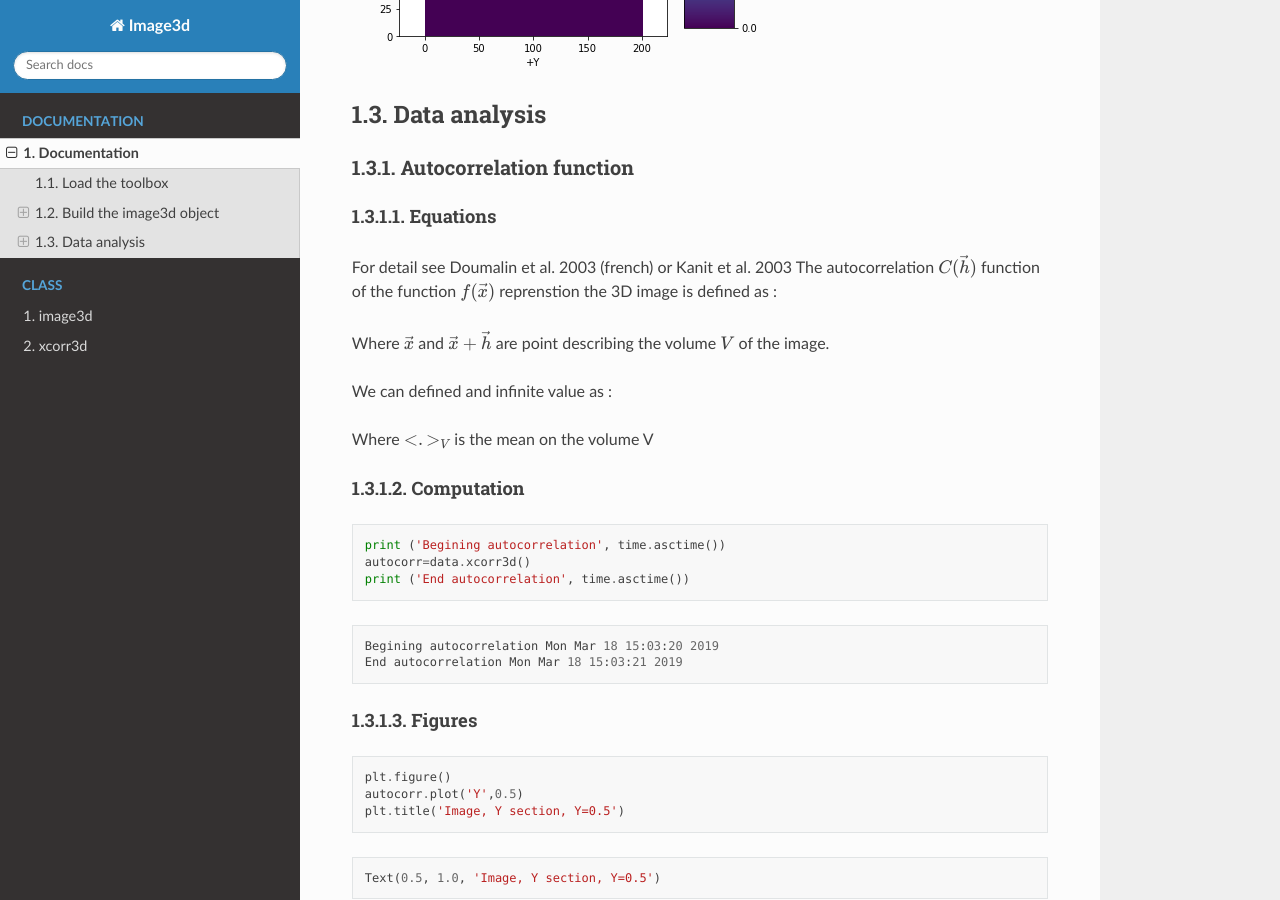
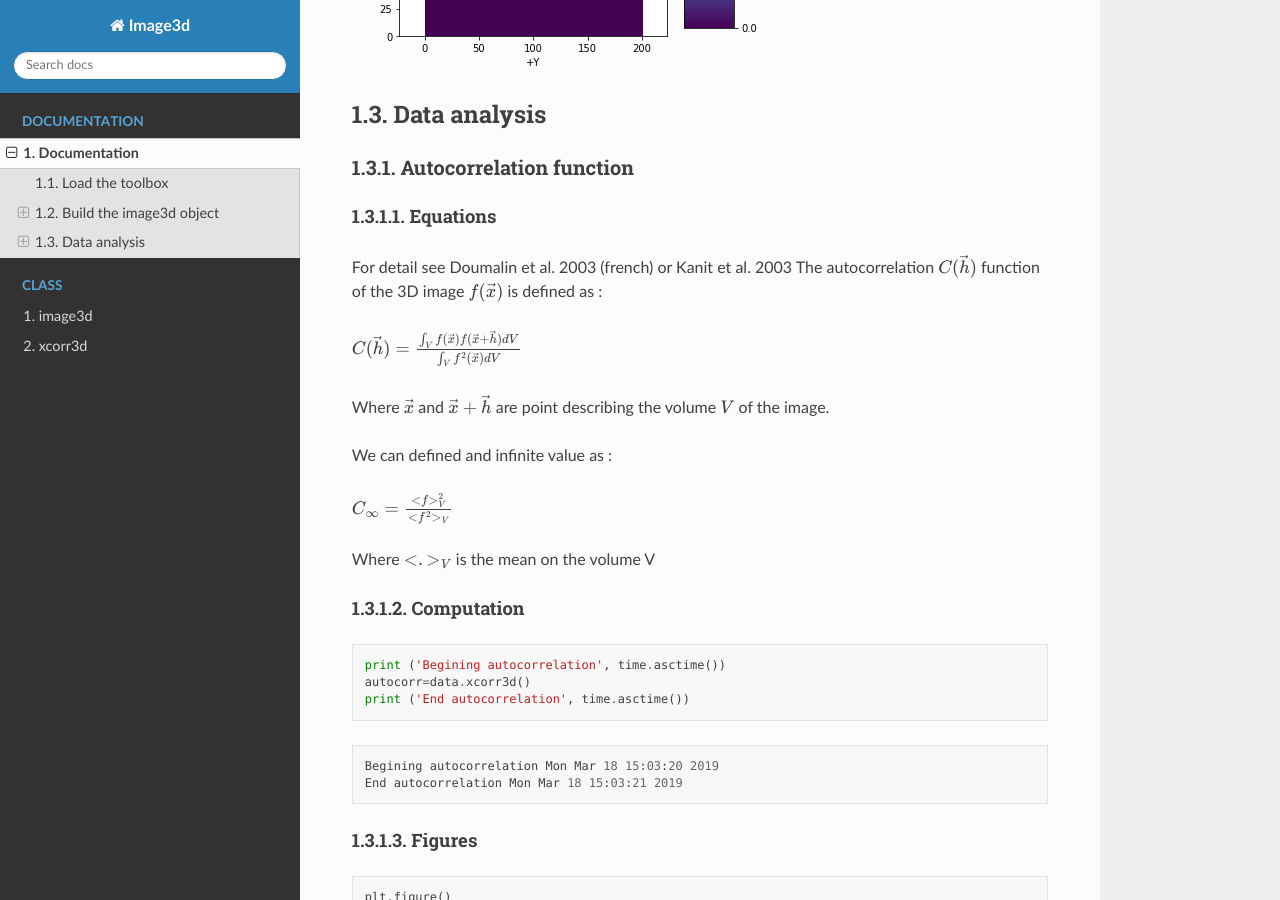
Before and after one commit to ThomasChauve/image3d, a Sphinx documentation site: the page built from docs/source/Documentation/Exemples.rst, in a window 1280 px wide and 900 px high, scrolled down 2659 px. Built offline with Sphinx 7.4.7 and the Read the Docs theme 2.0.0, drawn with Linux system fonts in a browser that asks for light colours; some of the changed text lies outside the part shown.

Commit message:
correction doc

```diff
--- a/docs/source/Documentation/Exemples.rst
+++ b/docs/source/Documentation/Exemples.rst
@@ -136,25 +136,17 @@ Equations
 ^^^^^^^^^
 
 For detail see Doumalin et al. 2003 (french) or Kanit et al. 2003 The
-autocorrelation :math:`C (\vec{h})` function of the function
-:math:`f(\vec{x})` reprenstion the 3D image is defined as :
+autocorrelation :math:`C (\vec{h})` function of the 3D image
+:math:`f(\vec{x})` is defined as :
 
-.. raw:: latex
-
-   \begin{equation}
-   C (\vec{h})=\frac{\int_Vf(\vec{x})f(\vec{x}+\vec{h})dV}{\int_Vf^2(\vec{x})dV}
-   \end{equation}
+:math:`C(\vec{h})=\frac{\int_Vf(\vec{x})f(\vec{x}+\vec{h})dV}{\int_Vf^2(\vec{x})dV}`
 
 Where :math:`\vec{x}` and :math:`\vec{x}+\vec{h}` are point describing
 the volume :math:`V` of the image.
 
 We can defined and infinite value as :
 
-.. raw:: latex
-
-   \begin{equation}
-   C_\infty=\frac{<f>^2_V}{<f^2>_V}
-   \end{equation}
+:math:`C_\infty=\frac{<f>^2_V}{<f^2>_V}`
 
 Where :math:`<.>_V` is the mean on the volume V
 
@@ -244,19 +236,11 @@ direction :math:`\vec{v}`.
 2) Autocorrelation length : integrale definition :math:`\lambda_{p2}`
 ^^^^^^^^^^^^^^^^^^^^^^^^^^^^^^^^^^^^^^^^^^^^^^^^^^^^^^^^^^^^^^^^^^^^^
 
-.. raw:: latex
-
-   \begin{equation}
-   \lambda_{p2}=\int_0^\infty (C_{\vec{v}}(r)-C_\infty) dr
-   \end{equation}
+:math:`\lambda_{p2}=\int_0^\infty (C_{\vec{v}}(r)-C_\infty) dr`
 
 In practice it is compute as :
 
-.. raw:: latex
-
-   \begin{equation}
-   \lambda_{p2}=\int_0^{X_{0,p}} (C_{\vec{v}}(r)-C_\infty) dr
-   \end{equation}
+:math:`\lambda_{p2}=\int_0^{X_{0,p}} (C_{\vec{v}}(r)-C_\infty) dr`
 
 Where :math:`X_{0,p}` is the autocorelation length in the direction p.
 
```
Also changed, not shown: 6 other files.
